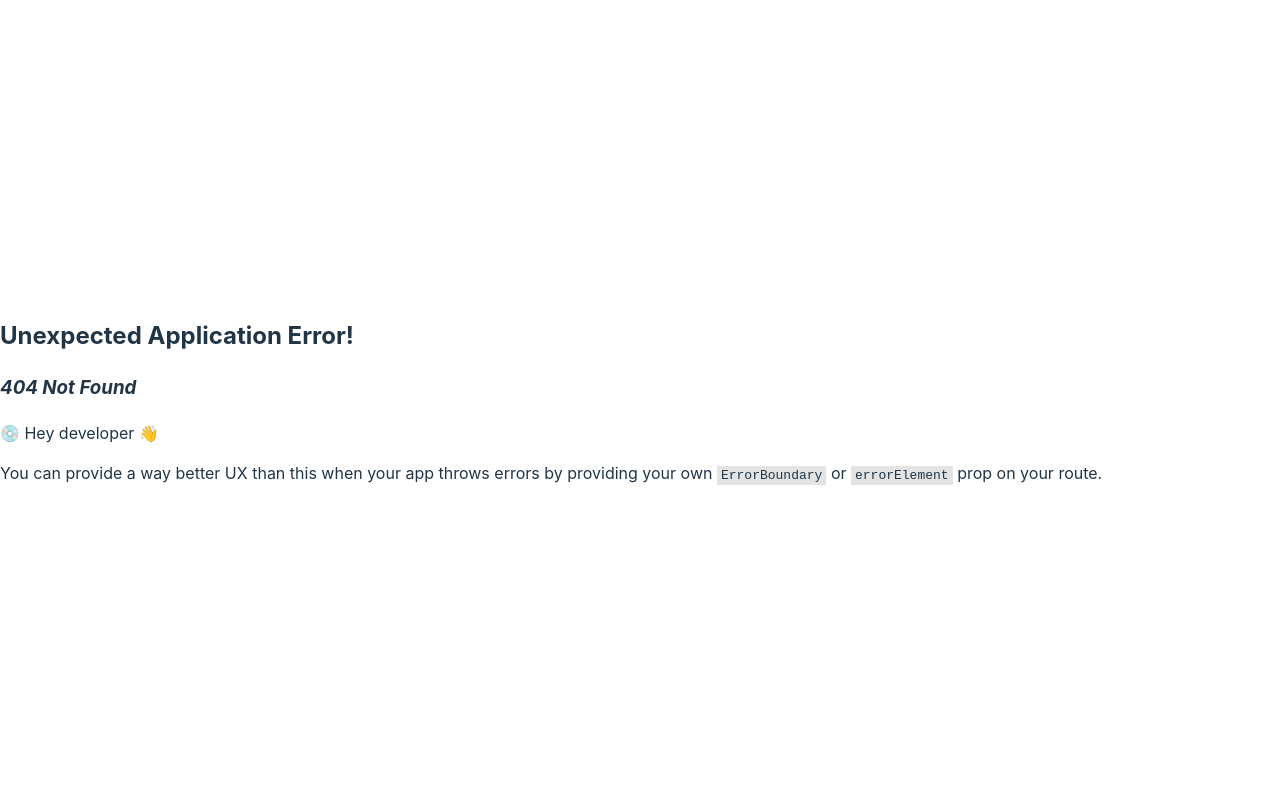
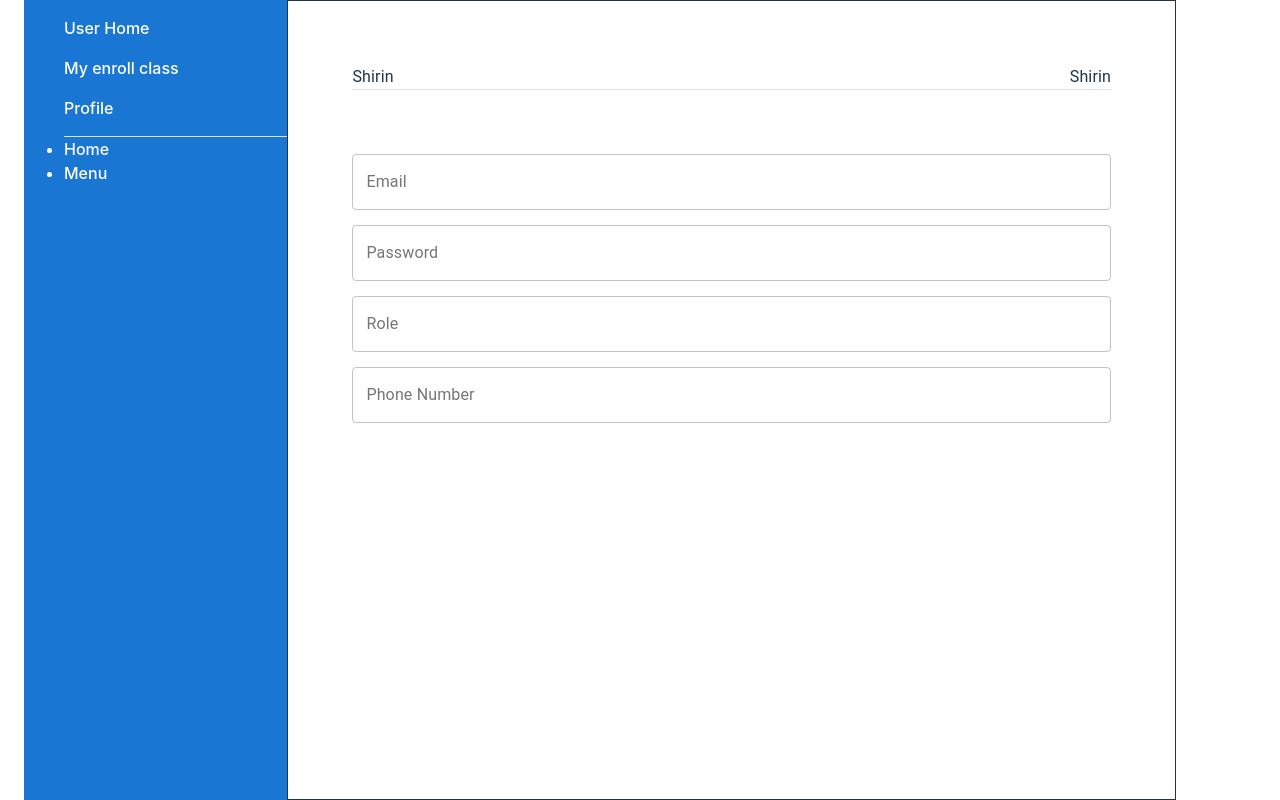
Before and after one commit to ShirinRia/Lernen---Educational-Website-Client-Side, a React (Vite) app: page /dashboard/profile in a window 1280 px wide. Before the commit this address had no page. Built offline with nearby package versions, Linux system fonts and the light colour scheme.

Commit message:
USER Profile page basic design

```diff
--- a/src/Layout/Pages/Dasboard/Dashboard.jsx
+++ b/src/Layout/Pages/Dasboard/Dashboard.jsx
@@ -1,10 +1,77 @@
-import React from 'react';
+// import { FaAd, FaCalendar, FaHome, FaList, FaSearch, FaShoppingCart } from "react-icons/fa";
+import { Container, Divider } from "@mui/material";
+import { NavLink, Outlet } from "react-router-dom";
+import Box from '@mui/material/Box';
+
 
 const Dashboard = () => {
+    // const [cart] = useCart();
+    // const [isAdmin] = useAdmin()
+    const isAdmin = false
+
+    const style = {
+
+
+
+
+
+
+    };
     return (
-        <div>
+        <Container  sx={{ display: 'flex', width:'100vw'}}>
+            {/* dashboard side bar */}
+            <Box sx={{ width: '400px', flexGrow: 1,minHeight: '100vh', bgcolor: 'primary.main', color: 'white' }}>
+                <ul className="menu p-4">
+                    {
+                        isAdmin ? <>
+                            <li>
+                                <NavLink >
+                                    {/* <FaHome></FaHome> */}
+                                    <p style={{ color: 'white' }} > admin Home</p>
 
-        </div>
+                                </NavLink>
+                            </li>
+
+                        </>
+                            :
+                            <>
+
+                                <NavLink >
+                                    {/* <FaHome></FaHome> */}
+                                    <p style={{ color: 'white' }}>User Home</p>
+                                </NavLink>
+                                <NavLink >
+                                    {/* <FaHome></FaHome> */}
+                                    <p style={{ color: 'white' }}>My enroll class</p>
+                                </NavLink>
+                                <NavLink to={'/dashboard/profile'}>
+                                    {/* <FaHome></FaHome> */}
+                                    <p style={{ color: 'white' }}>Profile</p>
+                                </NavLink>
+
+
+                            </>
+                    }
+
+
+                    <Divider sx={{ bgcolor: 'white' }} />
+                    <li>
+                        <NavLink to="/" style={{ color: 'white' }}>
+                            {/* <FaHome></FaHome> */}
+                            Home</NavLink>
+                    </li>
+                    <li>
+                        <NavLink to="/order/salad" style={{ color: 'white' }}>
+                            {/* <FaSearch></FaSearch> */}
+                            Menu</NavLink>
+                    </li>
+                </ul>
+            </Box>
+            {/* dashboard content */}
+            <Box   sx={{p:8, flexGrow: 1, border:1, width:'100%' }}>
+                <Outlet></Outlet>
+            </Box>
+        </Container>
     );
 };
 
--- /dev/null
+++ b/src/Layout/Pages/Dasboard/Userprofile.jsx
@@ -0,0 +1,63 @@
+import { useForm } from "react-hook-form"
+import Box from '@mui/material/Box';
+import Divider from '@mui/material/Divider';
+import Container from '@mui/material/Container';
+import TextField from "@material-ui/core/TextField";
+import { palette } from '@mui/system';
+import { FcGoogle } from "@react-icons/all-files/fc/FcGoogle";
+import { createTheme } from '@mui/material/styles';
+import Typography from '@material-ui/core/Typography';
+import { makeStyles } from "@material-ui/core/styles";
+import { Link } from "react-router-dom";
+const Userprofile = () => {
+    return (
+        <Box>
+            <Box sx={{
+            display: 'flex',
+
+            alignItems: 'center',
+            justifyContent: 'space-between',
+        }}>
+                <Typography>Shirin</Typography>
+                <Typography>Shirin</Typography>
+            </Box>
+            <Divider/>
+            <Box sx={{
+            display: 'flex', flexDirection: 'column',
+
+            alignItems: 'center',
+            my:8
+        }}>
+
+            <TextField
+                style={{ padding: "0", marginBottom: "15px", width: "100%" }}
+                label="Email"
+                variant="outlined"
+            />
+
+            <TextField
+                style={{ padding: "0", marginBottom: "15px", width: "100%" }}
+                label="Password"
+                variant="outlined"
+            />
+
+            <TextField
+                style={{ padding: "0", marginBottom: "15px", width: "100%" }}
+                label="Role"
+                variant="outlined"
+            />
+            <TextField
+                style={{ padding: "0", marginBottom: "15px", width: "100%" }}
+                label="Phone Number"
+                variant="outlined"
+            />
+
+        </Box></Box>
+
+
+
+
+    );
+};
+
+export default Userprofile;
--- a/src/Layout/Pages/Home/Banner/Header.jsx
+++ /dev/null
@@ -1,73 +0,0 @@
-import { useState } from "react";
-import {
-  AppBar,
-  Box,
-  Divider,
-  Drawer,
-  IconButton,
-  Toolbar,
-  Typography,
-} from "@mui/material";
-import Logo from "../../../../assets/logo.png";
-import Banner from "../../../../assets/banner.jpg"
-import MenuIcon from "@mui/icons-material/Menu";
-import { Link, NavLink } from "react-router-dom";
-import "./HeaderStyles.css";
-import "./HomeStyles.css";
-const Header = () => {
-  const [mobileOpen, setMobileOpen] = useState(false);
-  // hndle menu click
-  const handleDrawerToggle = () => {
-    setMobileOpen(!mobileOpen);
-  };
-  //menu drawer
-  const drawer = (
-    <Box onClick={handleDrawerToggle} sx={{ textAlign: "center" }}>
-      <Typography
-        color={"goldenrod"}
-        variant="h6"
-        component="div"
-        sx={{ flexGrow: 1, my: 2 }}
-      >
-        <img src={Logo} alt="logo" height={"70"} width="200" />
-      </Typography>
-      <Divider />
-      <ul className="mobile-navigation">
-        <li>
-          <NavLink activeClassName="active" to={"/"}>
-            Home
-          </NavLink>
-        </li>
-        <li>
-          <NavLink to={"/menu"}>Menu</NavLink>
-        </li>
-        <li>
-          <NavLink to={"/about"}>About</NavLink>
-        </li>
-        <li>
-          <NavLink to={"/contact"}>Contact</NavLink>
-        </li>
-      </ul>
-    </Box>
-  );
-  return (
-    <>
-      <Box>
-      <div className="home" style={{ backgroundImage: `url(${Banner})` }}>
-        <div className="headerContainer">
-          <h1>Food Website</h1>
-          <p>Best Food In India</p>
-          <Link to="/menu">
-            <button>ORDER NOW</button>
-          </Link>
-        </div>
-      </div>
-        </Box>
-
-
-
-    </>
-  );
-};
-
-export default Header;
--- a/src/Layout/Pages/Teach_on_Lernen/Teachonlernen.jsx
+++ b/src/Layout/Pages/Teach_on_Lernen/Teachonlernen.jsx
@@ -12,6 +12,7 @@ import InputLabel from '@mui/material/InputLabel';
 import MenuItem from '@mui/material/MenuItem';
 import Select from '@mui/material/Select';
 import { useState } from "react";
+import Autocomplete from '@mui/material/Autocomplete';
 const useStyles = makeStyles((theme) => ({
 
     typo: {
@@ -22,6 +23,12 @@ const useStyles = makeStyles((theme) => ({
     }
 }));
 const Teachonlernen = () => {
+    const options = [
+        { label: 'Beginner' },
+        { label: 'Experienced' },
+        { label: 'SomeIdea' }
+
+    ];
     const [experience, setexperience] = useState('');
     const [category, setcategory] = useState('');
     const handleexpChange = (event) => {
@@ -81,7 +88,7 @@ const Teachonlernen = () => {
                             label="Photo URL"
                             variant="outlined"
                         />
-                        <InputLabel >Experience</InputLabel>
+                        {/* <InputLabel >Experience</InputLabel>
                         <Select
 
 
@@ -93,7 +100,15 @@ const Teachonlernen = () => {
                             <MenuItem value={10}>Beginner</MenuItem>
                             <MenuItem value={20}>Experienced</MenuItem>
                             <MenuItem value={30}>Some idea</MenuItem>
-                        </Select>
+                        </Select> */}
+
+                        <Autocomplete
+                            disablePortal
+                            id="combo-box-demo"
+                            options={options}
+                            style={{ padding: "0", marginBottom: "15px", width: "50%" , }}
+                            renderInput={(params) => <TextField {...params}  label="Experience"  variant="outlined" />}
+                        />
                         <InputLabel >Category</InputLabel>
                         <Select
 
@@ -102,9 +117,11 @@ const Teachonlernen = () => {
                             onChange={handlecatChange}
                             style={{ padding: "0", marginBottom: "15px", width: "50%" }}
                         >
-                            <MenuItem value={10} >Beginner</MenuItem>
-                            <MenuItem value={20}>Experienced</MenuItem>
-                            <MenuItem value={30}>Some idea</MenuItem>
+                            <MenuItem value={10} >web development</MenuItem>
+                            <MenuItem value={20}>Digital marketing,</MenuItem>
+                            <MenuItem value={30}>Graphics Design</MenuItem>
+                            <MenuItem value={40}>Animation</MenuItem>
+                            <MenuItem value={50}>Programming</MenuItem>
                         </Select>
                         <button
                             style={{ padding: "15px 0px", marginBottom: "15px", width: "50%", background: "#dd33fa", outline: '0', color: "white" }}
```
Also changed, not shown: src/Routes/Routes.jsx (+11 -5 lines).
